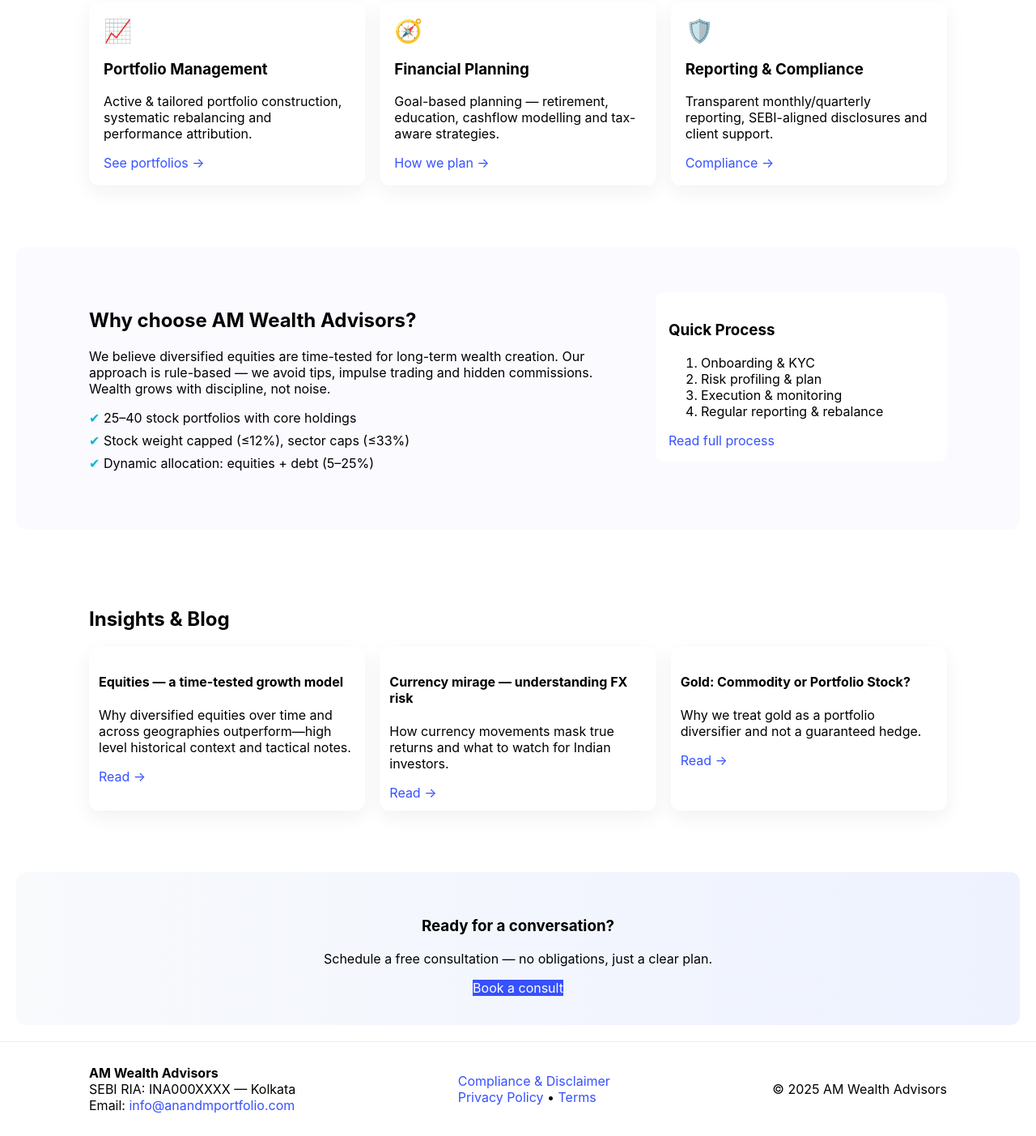
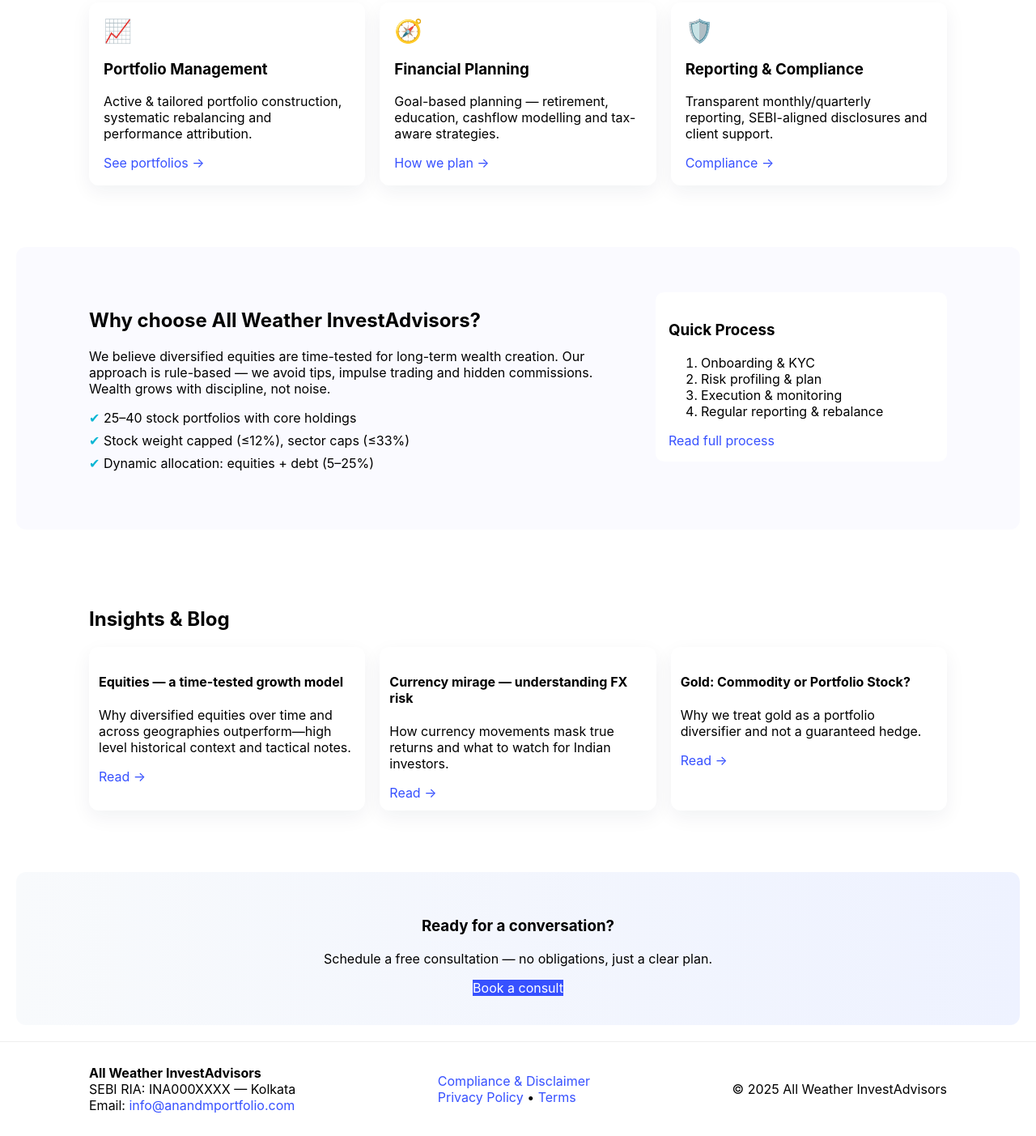
Before and after one commit to anandmanish1-collab/allweatherinvest, a plain HTML site: page index.html in a window 1280 px wide. Shown: the part 696-2099 px from the top of the page at 81% size. Drawn offline with Linux system fonts and the light colour scheme.

Commit message:
Update index.html
allweather

```diff
--- a/index.html
+++ b/index.html
@@ -3,8 +3,8 @@
 <head>
   <meta charset="utf-8" />
   <meta name="viewport" content="width=device-width,initial-scale=1" />
-  <title>AM Wealth Advisors — SEBI Registered Investment Advisor</title>
-  <meta name="description" content="AM Wealth Advisors - fiduciary-first investment advice, portfolio management & financial planning." />
+  <title>All Weather InvestAdvisors — SEBI Registered Investment Advisor</title>
+  <meta name="description" content="All Weather InvestAdvisors - fiduciary-first investment advice, portfolio management & financial planning." />
   <link rel="stylesheet" href="assets/style.css">
 </head>
 <body>
@@ -13,7 +13,7 @@
       <a class="brand" href="index.html">
         <div class="logo">AM</div>
         <div class="brand-text">
-          <div class="title">AM Wealth Advisors</div>
+          <div class="title">All Weather InvestAdvisors</div>
           <div class="subtitle">SEBI Registered Investment Advisor</div>
         </div>
       </a>
@@ -92,7 +92,7 @@
     <section class="section alt">
       <div class="wrap grid-2">
         <div>
-          <h2>Why choose AM Wealth Advisors?</h2>
+          <h2>Why choose All Weather InvestAdvisors?</h2>
           <p>We believe diversified equities are time-tested for long-term wealth creation. Our approach is rule-based — we avoid tips, impulse trading and hidden commissions. Wealth grows with discipline, not noise.</p>
           <ul class="bullets">
             <li>25–40 stock portfolios with core holdings</li>
@@ -150,7 +150,7 @@
   <footer class="site-footer">
     <div class="wrap footer-grid">
       <div>
-        <strong>AM Wealth Advisors</strong><br>
+        <strong>All Weather InvestAdvisors</strong><br>
         SEBI RIA: INA000XXXX — Kolkata<br>
         Email: <a href="mailto:info@anandmportfolio.com">info@anandmportfolio.com</a>
       </div>
@@ -158,7 +158,7 @@
         <a href="compliance.html">Compliance & Disclaimer</a><br>
         <a href="privacy.html">Privacy Policy</a> • <a href="terms.html">Terms</a>
       </div>
-      <div class="copyright">© <span id="year"></span> AM Wealth Advisors</div>
+      <div class="copyright">© <span id="year"></span> All Weather InvestAdvisors</div>
     </div>
   </footer>
 
```
